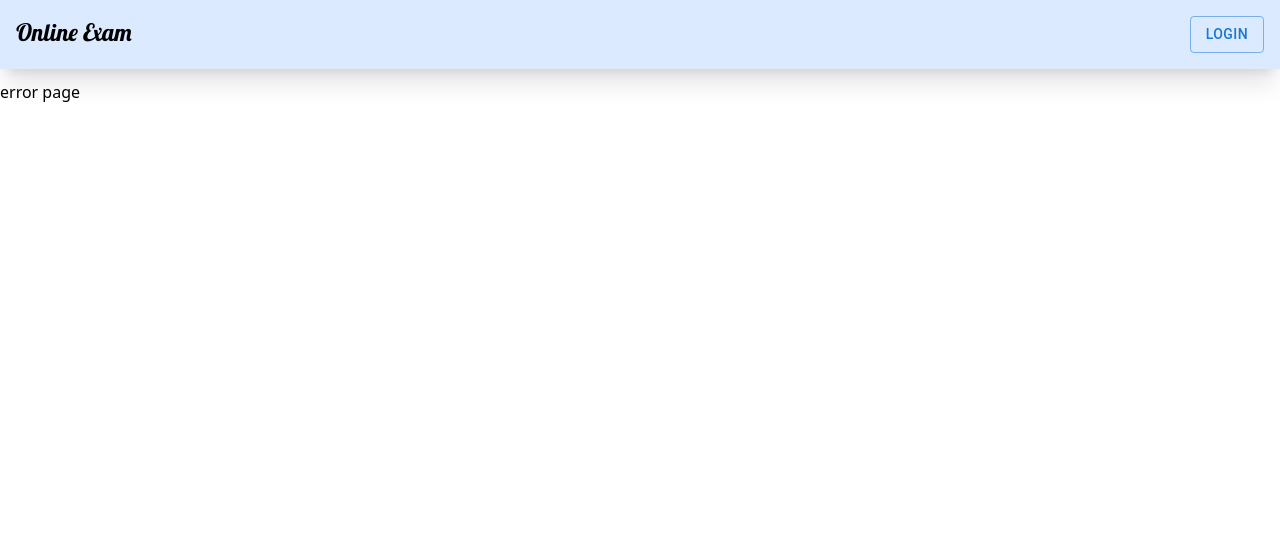
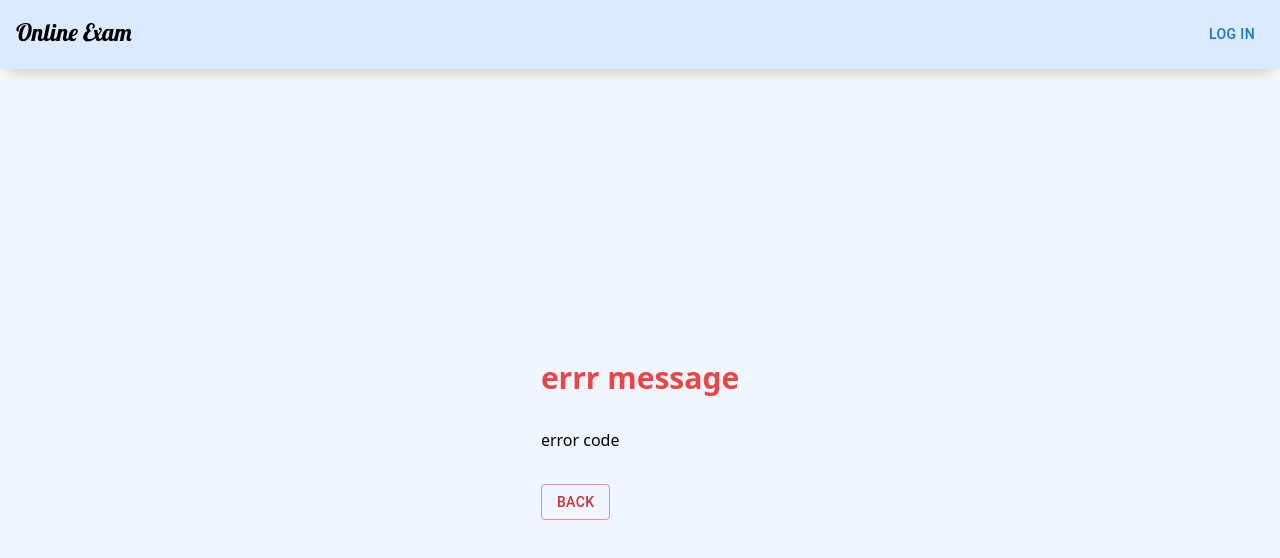
Before and after one commit to naol728/online-student-exam, a React (Vite) app: page /Error in a window 1280 px wide. Shown: the top 558 px of the page. Built offline with nearby package versions, Linux system fonts and the light colour scheme; a web font is replaced by a local one.

Commit message:
done with error page

```diff
--- a/src/components/Button.jsx
+++ b/src/components/Button.jsx
@@ -1,9 +1,9 @@
 import { Button } from "@mui/material";
 
 
-export default function Buttons({children,type,size,className}) {
+export default function Buttons({children,type,size,className,color}) {
   return (
-    <Button variant={type} size={size} className={`${className}`} >
+    <Button variant={type} size={size} className={`${className}`} color={color}>
       {children}
     </Button>
   )
--- a/src/components/Navbar.jsx
+++ b/src/components/Navbar.jsx
@@ -5,7 +5,7 @@ export default function Navbar() {
     <div>
       <nav className="flex justify-between m-0 p-4 bg-blue-100 shadow-xl ">
         <Logo />
-        <Buttons children={"Login"} type={"outlined"} />
+        <Buttons  type={"text"} >log in</Buttons>
       </nav>
     </div>
   );
--- a/src/page/Applayout.jsx
+++ b/src/page/Applayout.jsx
@@ -8,7 +8,7 @@ export default function Applayout() {
          <Navbar />
       </div>
 
-      <main >
+      <main className='bg-blue-50' >
         <Outlet />
       </main>
 
--- a/src/page/Error.jsx
+++ b/src/page/Error.jsx
@@ -1,9 +1,19 @@
 import React from 'react'
-
+import Button from '../components/Button'
+import { Link } from 'react-router-dom'
 export default function Error() {
   return (
-    <div>
-      error page
+    <div className='h-[90dvh] flex justify-center items-center'>
+         <div className=''>
+          <div className='w-full mb-8'>
+          <h1 className='text-sm sm:text-3xl font-bold text-red-500 mb-8 '>errr message </h1>
+          <h2>error code </h2>
+          </div>
+
+          <Link to="/">
+           <Button type="outlined" color="error"  >Back</Button>
+           </Link>
+         </div>
     </div>
   )
 }
--- a/src/page/Login.jsx
+++ b/src/page/Login.jsx
@@ -13,8 +13,8 @@ function handlepassword(value){
  setPassword(value)
 }
   return (
-    <div >
-      <form >
+    <div className='flex items-center justify-center h-[85vh]'>
+      <form className='bg-blue-100 w-[80%] shadow-xl sm:w-[60%] lg:w-[40%] h-[400px] rounded-lg ' >
 
 
       <div className="flex justify-center items-center h-[400px] ">
@@ -42,7 +42,7 @@ function handlepassword(value){
 
 
      <div className="text-center  -mt-20">
-          <Button type="contained" size="large" className="w-[50%] sm:w-[20%]">log in</Button>
+          <Button type="contained" size="large" className="w-[50%] sm:w-[40%] lg:w-[40%]">log in</Button>
 
      </div>
      </form>
```
